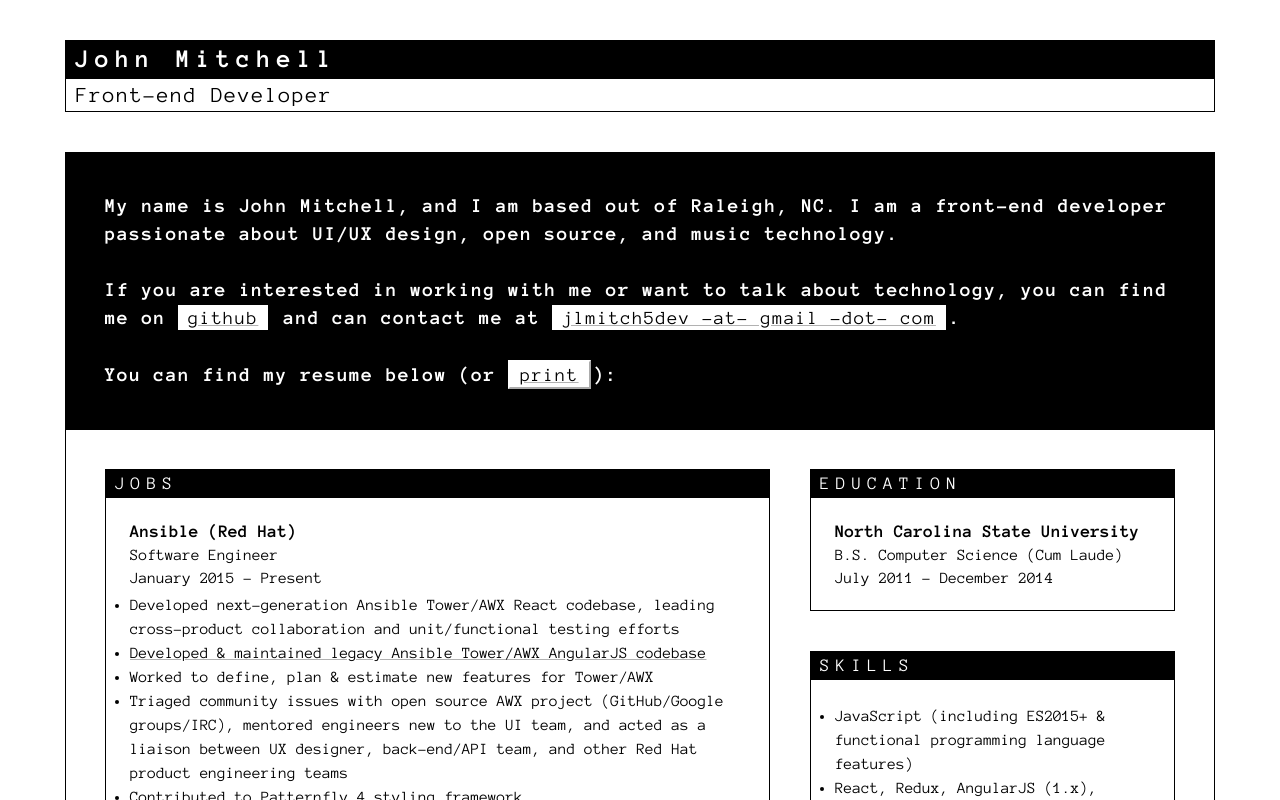
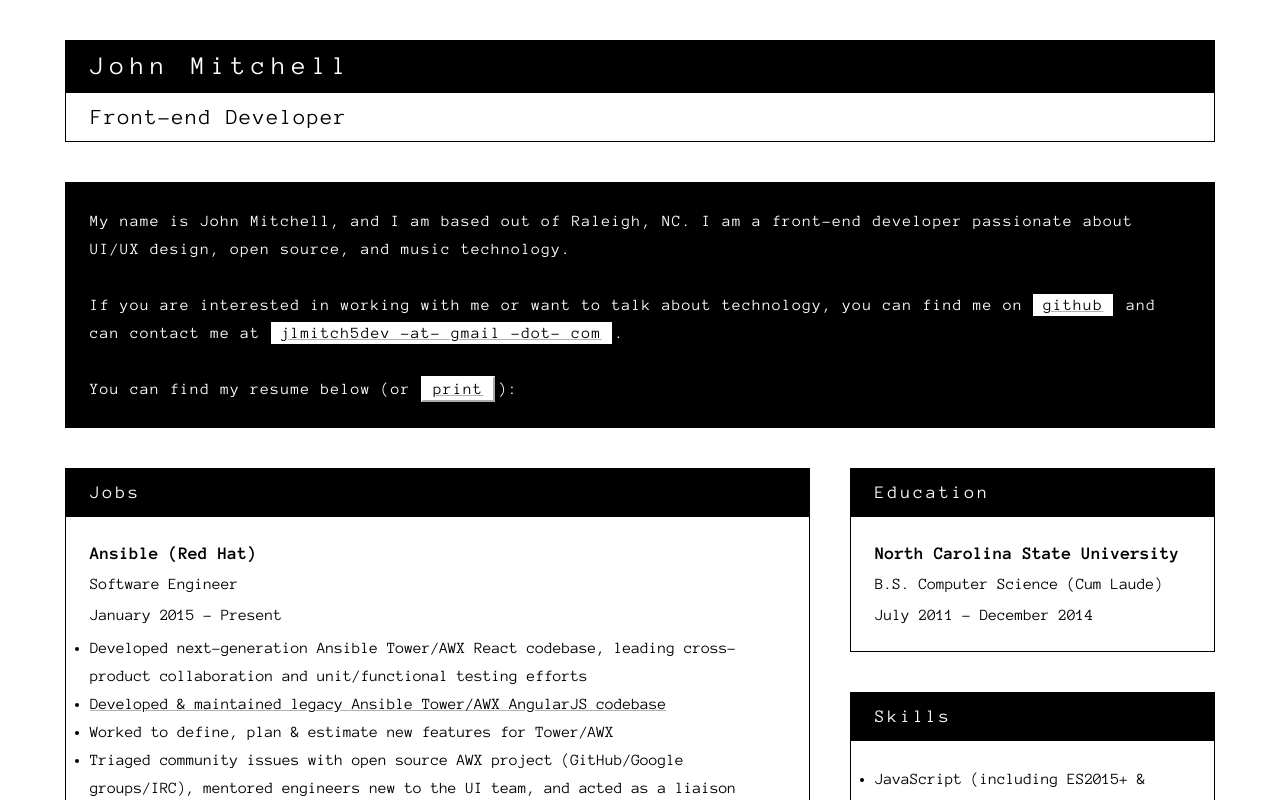
Before and after one commit to jlmitch5/jlmitch5-portfolio-site, a React (Create React App) app: page / in a window 1280 px wide. Shown: the top 800 px of the page. Built offline with nearby package versions, Linux system fonts and the light colour scheme.

Commit message:
styling updates based on design feedback

```diff
--- a/src/index.css
+++ b/src/index.css
@@ -14,6 +14,7 @@ body {
   max-width: 1150px;
   margin: 40px auto;
   font-family: 'Anonymous Pro', monospace;
+  line-height: 24px;
 }
 
 .App a {
@@ -47,7 +48,7 @@ body {
 
 .App li {
   font-size: 16px;
-  line-height: 150%;
+  line-height: 28px;
 }
 
 .Main {
@@ -55,10 +56,9 @@ body {
 }
 
 .Main-header {
-  padding: 40px;
-  font-size: 20px;
+  padding: 25px;
+  font-size: 16px;
   letter-spacing: 1.3px;
-  font-weight: 700;
   line-height: 28px;
   background-color: #000;
   color: #fff;
@@ -68,34 +68,32 @@ body {
   padding: 3px 10px;
   margin-right: 3px;
   white-space: nowrap;
-  font-weight: 400;
-  font-size: 19px;
 }
 
+.Main-header a,
 .Main-header .LinkButton {
-  font-size: 20px;
   letter-spacing: 1.3px;
   font-weight: 400;
-  font-size: 19px;
+  font-size: 16px;
 }
 
 .Main-header--name {
   font-size: 26px;
-  padding: 5px 10px;
+  padding: 12px 25px;
   letter-spacing: 6px;
 }
 
 .Main-body {
-  padding: 39px;
-  border: 1px solid #000;
+  padding: 40px 0;
   color: #000;
   background-color: #fff;
 }
 
 .Main-body--title {
   font-size: 22px;
-  padding: 5px 10px;
+  padding: 12px 25px;
   letter-spacing: 1.5px;
+  border: 1px solid #000;
 }
 
 .Footer {
@@ -111,9 +109,8 @@ body {
 
 .Section-header {
   font-size: 18px;
-  text-transform: uppercase;
-  padding: 5px 10px;
-  letter-spacing: 6px;
+  padding: 12px 25px;
+  letter-spacing: 3px;
   background-color: #000;
   color: #fff;
 }
@@ -147,6 +144,7 @@ body {
     "jobs schools"
     "jobs skills"
     "projects projects";
+  padding-bottom: 0;
 }
 
 .Resume-jobs {
@@ -184,7 +182,11 @@ body {
   display: grid;
   grid-template-columns: 1fr;
   grid-template-rows: auto 1fr;
-  grid-row-gap: 25px;
+  grid-row-gap: 40px;
+}
+
+.MusicProjects-project .Section-itemHeader {
+  font-size: 16px;
 }
 
 .MusicProjects-embed::before {
@@ -220,7 +222,7 @@ body {
     }
 }
 
-@media only screen and (max-width: 1000px) {
+@media only screen and (max-width: 1060px) {
   .Resume {
     grid-template-columns: 1fr 1fr;
     grid-template-rows: auto auto 1fr;
@@ -299,13 +301,24 @@ body {
     grid-row-gap: 0px;
   }
 
-  .CodingProjects,
+  .CodingProjects {
+    grid-row-gap: 25px;
+  }
+
   .MusicProjects {
-    grid-row-gap: 25px;
+    grid-row-gap: 40px;
+  }
+
+  .MusicProjects-project {
+    grid-row-gap: 15px;
   }
 
   .MusicProjects-text {
     padding: 0;
+  }
+
+  .Footer {
+    margin: 25px;
   }
 }
 
@@ -406,5 +419,6 @@ body {
   .Section-body,
   .App li {
     font-size: 12px;
+    line-height: 150%;
   }
 }
```
